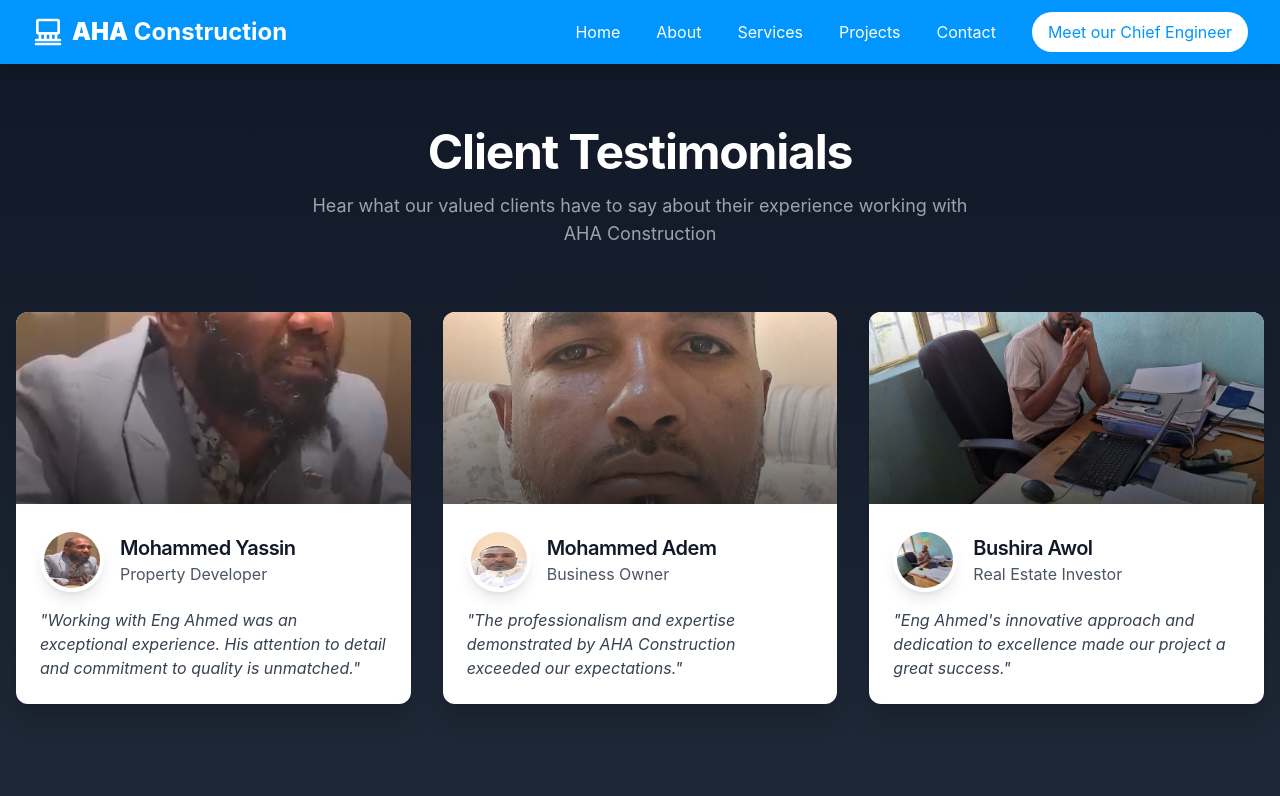
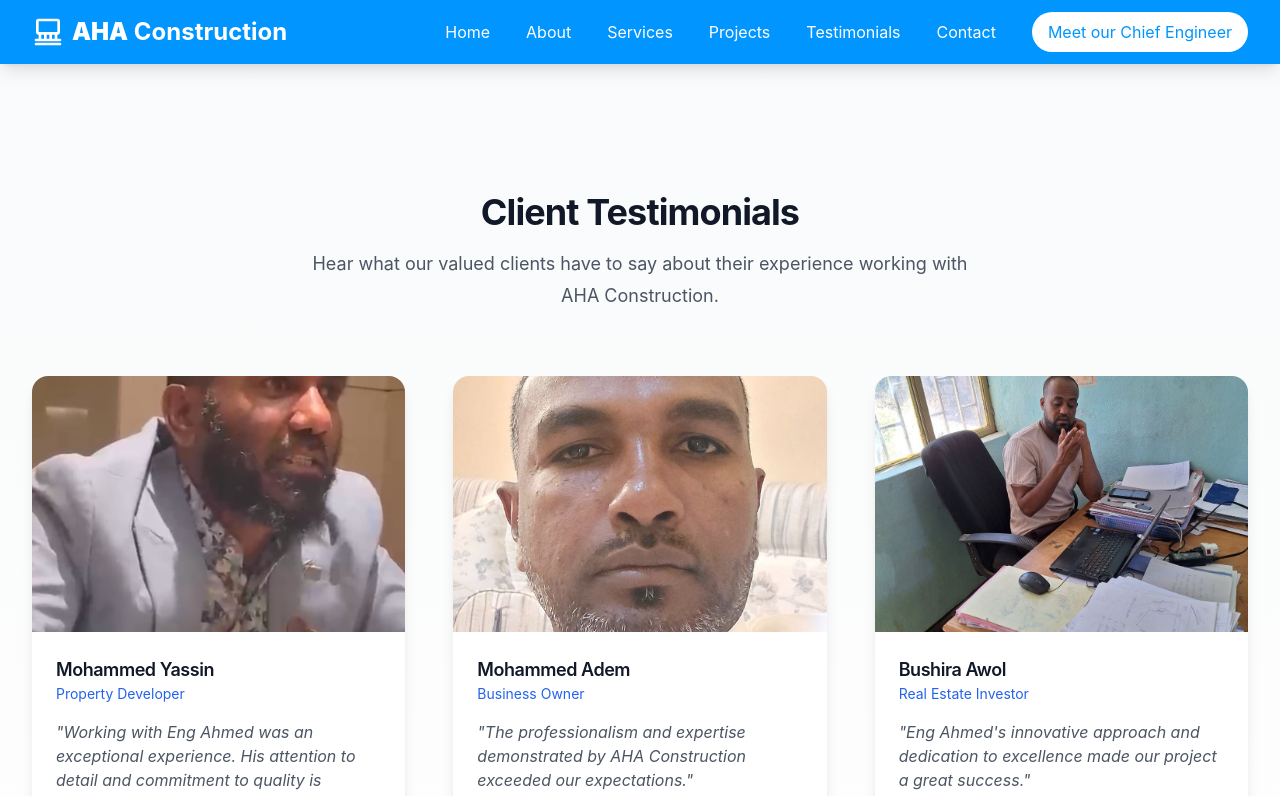
Before and after one commit to reenas3/aha-realestate-website, a React (Vite) app: page /aha-realestate-website/testimonials in a window 1280 px wide. Shown: the top 796 px of the page. Built offline with nearby package versions, Linux system fonts and the light colour scheme.

Commit message:
Add testimonials page and update project descriptions

```diff
--- a/src/components/layout/Navbar.tsx
+++ b/src/components/layout/Navbar.tsx
@@ -65,6 +65,9 @@ export default function Navbar() {
           <a href="#projects" className="px-4 py-2 text-white hover:text-white/80" onClick={(e) => handleNavClick(e, 'projects')}>
             Projects
           </a>
+          <Link to="/testimonials" className="px-4 py-2 text-white hover:text-white/80">
+            Testimonials
+          </Link>
           <a href="#contact" className="px-4 py-2 text-white hover:text-white/80" onClick={(e) => handleNavClick(e, 'contact')}>
             Contact
           </a>
@@ -160,6 +163,13 @@ export default function Navbar() {
                 >
                   Projects
                 </a>
+                <Link
+                  to="/testimonials"
+                  className="text-white hover:text-white/80 transition-colors duration-200 text-lg"
+                  onClick={() => setIsOpen(false)}
+                >
+                  Testimonials
+                </Link>
                 <a
                   href="#contact"
                   className="text-white hover:text-white/80 transition-colors duration-200 text-lg"
--- a/src/components/sections/Hero.tsx
+++ b/src/components/sections/Hero.tsx
@@ -62,7 +62,7 @@ export default function Hero() {
                 className="inline-flex items-center gap-2 rounded-full bg-blue-600 px-4 py-1.5 text-sm font-medium text-white backdrop-blur-sm"
               >
                 <span className="h-2 w-2 rounded-full bg-blue-400"></span>
-                Main Commercial Complex on Progress
+                Transforming Wollo's Skyline
               </motion.div>
 
               <motion.h1
@@ -71,8 +71,9 @@ export default function Hero() {
                 transition={{ duration: 0.8, delay: 0.3 }}
                 className="mt-4 text-3xl font-black tracking-tight sm:text-5xl lg:text-7xl"
               >
-                <span className="text-white font-extrabold drop-shadow-[0_2px_2px_rgba(0,0,0,0.8)]">የእርስዎን</span> <br />
-                <span className="text-primary-400">ራእይ</span> <span className="text-white font-extrabold drop-shadow-[0_2px_2px_rgba(0,0,0,0.8)]">ወደ እውነታ እንቀይራለን!</span>
+                <span className="text-white font-extrabold drop-shadow-[0_2px_4px_rgba(0,0,0,0.8)]">የእርስዎን</span> <br />
+                <span className="text-white font-extrabold drop-shadow-[0_2px_4px_rgba(0,0,0,0.8)]">ራእይ</span>{' '}
+                <span className="text-white font-extrabold drop-shadow-[0_2px_4px_rgba(0,0,0,0.8)]">ወደ እውነታ እንቀይራለን!</span>
               </motion.h1>
 
               <motion.p
@@ -205,6 +206,14 @@ export default function Hero() {
                   />
                 ))}
               </div>
+              <div className="mt-4 text-center">
+                <Link
+                  to="/testimonials"
+                  className="text-sm text-blue-400 hover:text-blue-300 transition-colors duration-200"
+                >
+                  View All Testimonials →
+                </Link>
+              </div>
             </motion.div>
           </div>
         </div>
--- a/src/components/sections/Projects.tsx
+++ b/src/components/sections/Projects.tsx
@@ -3,29 +3,29 @@ import { MapPinIcon, CalendarIcon, BuildingOfficeIcon } from '@heroicons/react/2
 
 const projects = [
   {
-    id: 1,
-    title: "MYS Residential Mansion",
-    description: "Luxurious residential complex featuring modern amenities and elegant architectural design. Starting 2026 in Gerba Suburban Area.",
+    title: 'MYS Residential Mansion',
+    description: 'Luxurious residential complex featuring modern amenities and elegant architectural design.',
     imageUrl: `${import.meta.env.BASE_URL}images/projects/mysresidence.JPG`,
-    location: "Gerba Suburban Area",
-    status: "Starting 2026",
-    category: "Residential"
+    location: 'Gerba',
+    date: 'Starting 2026',
+    type: 'Residential',
+    details: 'Modern residential development with premium finishes',
   },
   {
-    id: 2,
-    title: "SAA Residential Mansion",
-    description: "Custom-designed residential project combining comfort with contemporary architecture. Starting 2026 in Gerba Suburban Area.",
-    imageUrl: `${import.meta.env.BASE_URL}images/projects/saaresidence.JPG`,
-    location: "Gerba Suburban Area",
-    status: "Starting 2026",
-    category: "Residential"
+    title: 'SAA Residential Mansion',
+    description: 'Custom-designed residential project combining comfort with contemporary architecture.',
+    imageUrl: `${import.meta.env.BASE_URL}images/projects/seidresidence.JPG`,
+    location: 'Gerba',
+    date: 'Starting 2026',
+    type: 'Residential',
+    details: 'Bespoke residential construction with modern amenities',
   },
   {
     title: 'Main Commercial Complex',
     description: 'State-of-the-art commercial building showcasing innovative design and superior construction quality.',
     imageUrl: `${import.meta.env.BASE_URL}images/projects/main.jpg`,
     location: 'Dessie',
-    date: 'Completed 2024',
+    date: 'In Progress 2025',
     type: 'Commercial',
     details: 'Premium commercial space with modern infrastructure',
   },
--- a/src/routes/Testimonials.tsx
+++ b/src/routes/Testimonials.tsx
@@ -26,56 +26,67 @@ const testimonials = [
 
 export default function Testimonials() {
   return (
-    <div className="bg-gradient-to-b from-gray-900 to-gray-800 min-h-screen py-16">
-      <div className="container mx-auto px-4">
+    <div className="bg-gradient-to-b from-gray-50 to-white py-24 sm:py-32">
+      <div className="container mx-auto px-6 lg:px-8">
         <motion.div
           initial={{ opacity: 0, y: 20 }}
           animate={{ opacity: 1, y: 0 }}
           transition={{ duration: 0.8 }}
-          className="text-center mb-16"
+          className="mx-auto max-w-2xl text-center"
         >
-          <h1 className="text-4xl md:text-5xl font-bold text-white mb-4">
+          <h2 className="text-3xl font-bold tracking-tight text-gray-900 sm:text-4xl">
             Client Testimonials
-          </h1>
-          <p className="text-gray-400 text-lg max-w-2xl mx-auto">
-            Hear what our valued clients have to say about their experience working with AHA Construction
+          </h2>
+          <p className="mt-4 text-lg leading-8 text-gray-600">
+            Hear what our valued clients have to say about their experience working with AHA Construction.
           </p>
         </motion.div>
 
-        <div className="grid grid-cols-1 md:grid-cols-2 lg:grid-cols-3 gap-8">
+        <div className="mx-auto mt-16 grid max-w-2xl grid-cols-1 gap-8 sm:gap-12 lg:mx-0 lg:max-w-none lg:grid-cols-3">
           {testimonials.map((testimonial, index) => (
             <motion.div
               key={testimonial.id}
               initial={{ opacity: 0, y: 20 }}
               animate={{ opacity: 1, y: 0 }}
-              transition={{ duration: 0.8, delay: index * 0.2 }}
-              className="bg-white rounded-xl shadow-xl overflow-hidden transform hover:scale-105 transition-transform duration-300"
+              transition={{ duration: 0.5, delay: index * 0.1 }}
+              className="relative"
             >
-              <div className="relative h-48">
-                <img
-                  src={testimonial.image}
-                  alt={testimonial.name}
-                  className="w-full h-full object-cover"
-                />
-                <div className="absolute inset-0 bg-gradient-to-t from-black/60 to-transparent" />
-              </div>
-              <div className="p-6">
-                <div className="flex items-center mb-4">
+              <div className="group relative overflow-hidden rounded-2xl bg-white shadow-lg transition-all duration-300 hover:shadow-xl">
+                <div className="h-64 overflow-hidden">
                   <img
                     src={testimonial.image}
                     alt={testimonial.name}
-                    className="w-16 h-16 rounded-full border-4 border-white shadow-lg"
+                    className="h-full w-full object-cover object-center transition-transform duration-300 group-hover:scale-105"
                   />
-                  <div className="ml-4">
-                    <h3 className="text-xl font-semibold text-gray-900">{testimonial.name}</h3>
-                    <p className="text-gray-600">{testimonial.role}</p>
+                </div>
+                <div className="p-6">
+                  <div className="flex items-center gap-4">
+                    <div>
+                      <h3 className="text-lg font-semibold text-gray-900">
+                        {testimonial.name}
+                      </h3>
+                      <p className="text-sm text-blue-600">{testimonial.role}</p>
+                    </div>
                   </div>
+                  <blockquote className="mt-4">
+                    <p className="text-base italic text-gray-600">"{testimonial.text}"</p>
+                  </blockquote>
                 </div>
-                <p className="text-gray-700 italic">"{testimonial.text}"</p>
               </div>
             </motion.div>
           ))}
         </div>
+
+        <motion.div
+          initial={{ opacity: 0, y: 20 }}
+          animate={{ opacity: 1, y: 0 }}
+          transition={{ duration: 0.8, delay: 0.4 }}
+          className="mt-16 flex justify-center"
+        >
+          <a href="/" className="btn">
+            Back to Home
+          </a>
+        </motion.div>
       </div>
     </div>
   );
```
